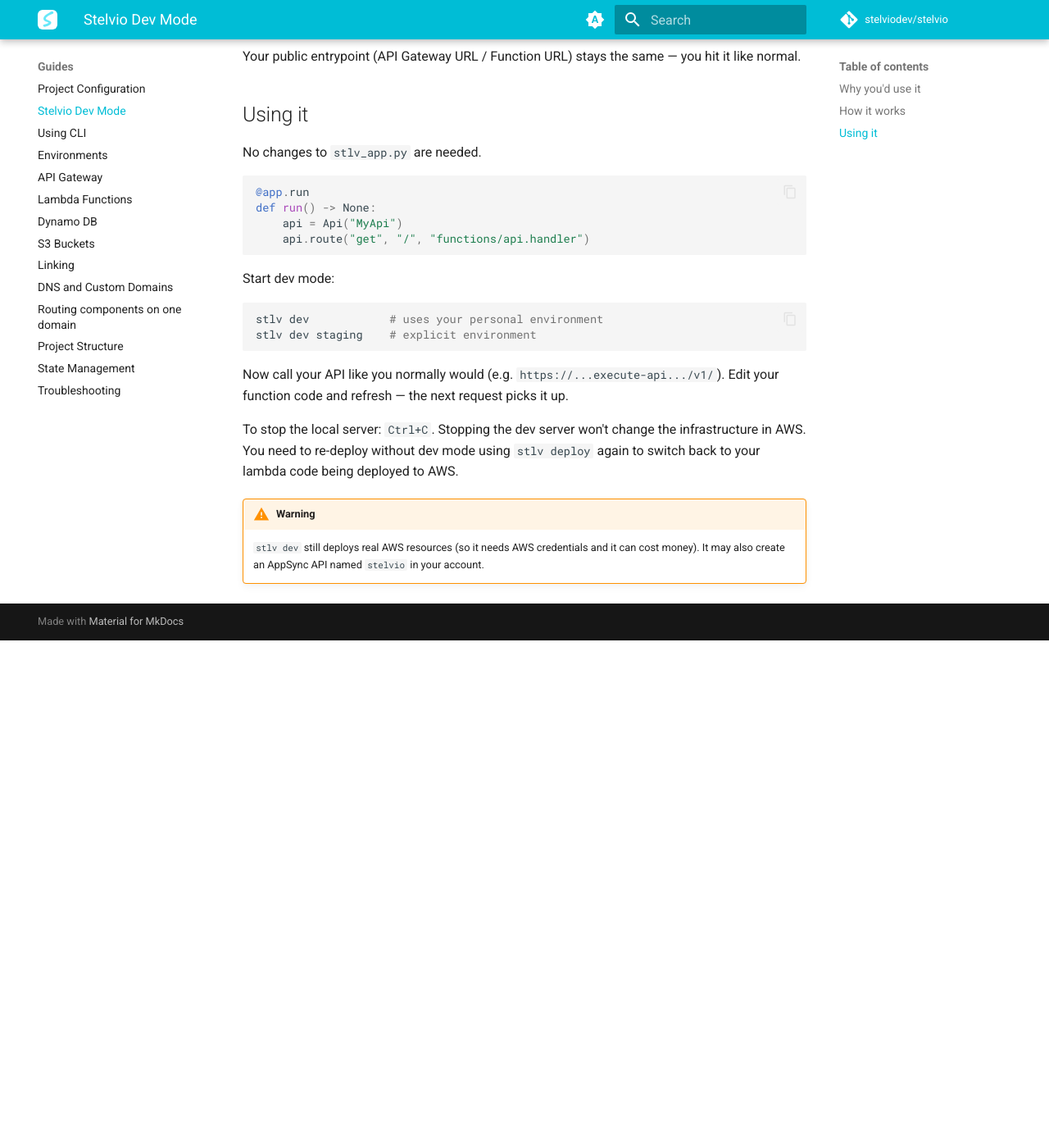
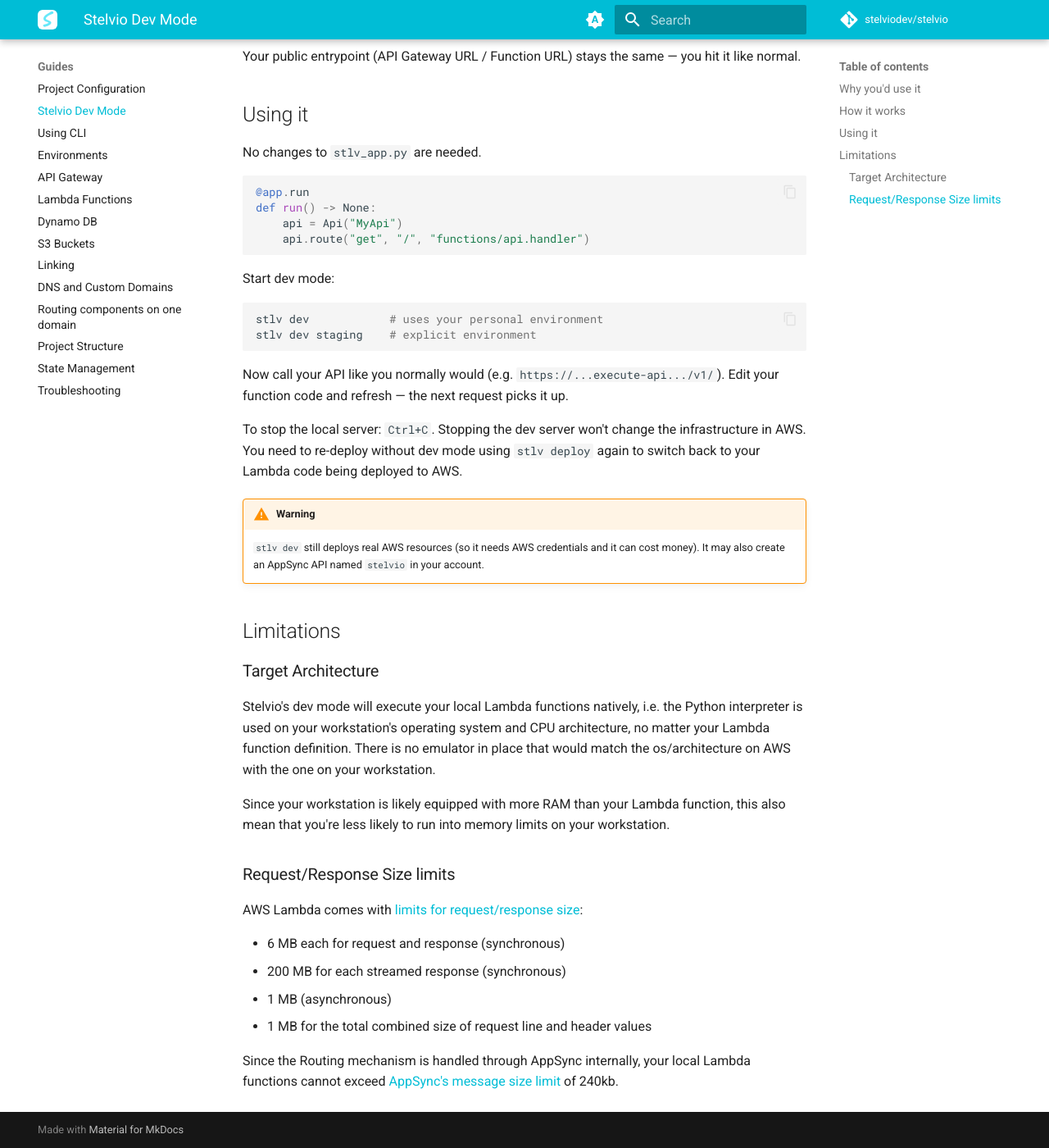
Before and after one commit to stelviodev/stelvio, an MkDocs documentation site: the page built from docs/guides/stlv-dev.md, in a window 1280 px wide and 1400 px high, scrolled down 707 px. Shown: the whole window at 82% size. Built offline with MkDocs 1.6.1 and Material for MkDocs 9.7.7, drawn with Linux system fonts in a browser that asks for light colours; comment, search, counter and statistics services are not loaded; before the commit the page ends 1488 px from its top, so only the background shows below that.

Commit message:
document message size limit

```diff
--- a/docs/guides/stlv-dev.md
+++ b/docs/guides/stlv-dev.md
@@ -39,7 +39,27 @@
 
 Now call your API like you normally would (e.g. `https://...execute-api.../v1/`). Edit your function code and refresh — the next request picks it up.
 
-To stop the local server: `Ctrl+C`. Stopping the dev server won't change the infrastructure in AWS. You need to re-deploy without dev mode using `stlv deploy` again to switch back to your lambda code being deployed to AWS.
+To stop the local server: `Ctrl+C`. Stopping the dev server won't change the infrastructure in AWS. You need to re-deploy without dev mode using `stlv deploy` again to switch back to your Lambda code being deployed to AWS.
 
 !!! warning
     `stlv dev` still deploys real AWS resources (so it needs AWS credentials and it can cost money). It may also create an AppSync API named `stelvio` in your account.
+
+
+## Limitations
+
+### Target Architecture
+
+Stelvio's dev mode will execute your local Lambda functions natively, i.e. the Python interpreter is used on your workstation's operating system and CPU architecture, no matter your Lambda function definition. There is no emulator in place that would match the os/architecture on AWS with the one on your workstation.
+
+Since your workstation is likely equipped with more RAM than your Lambda function, this also mean that you're less likely to run into memory limits on your workstation.
+
+### Request/Response Size limits
+
+AWS Lambda comes with [limits for request/response size](https://docs.aws.amazon.com/lambda/latest/dg/gettingstarted-limits.html):
+
+- 6 MB each for request and response (synchronous)
+- 200 MB for each streamed response (synchronous)
+- 1 MB (asynchronous)
+- 1 MB for the total combined size of request line and header values
+
+Since the Routing mechanism is handled through AppSync internally, your local Lambda functions cannot exceed [AppSync's message size limit](https://docs.aws.amazon.com/appsync/latest/eventapi/event-api-concepts.html) of 240kb.
```
